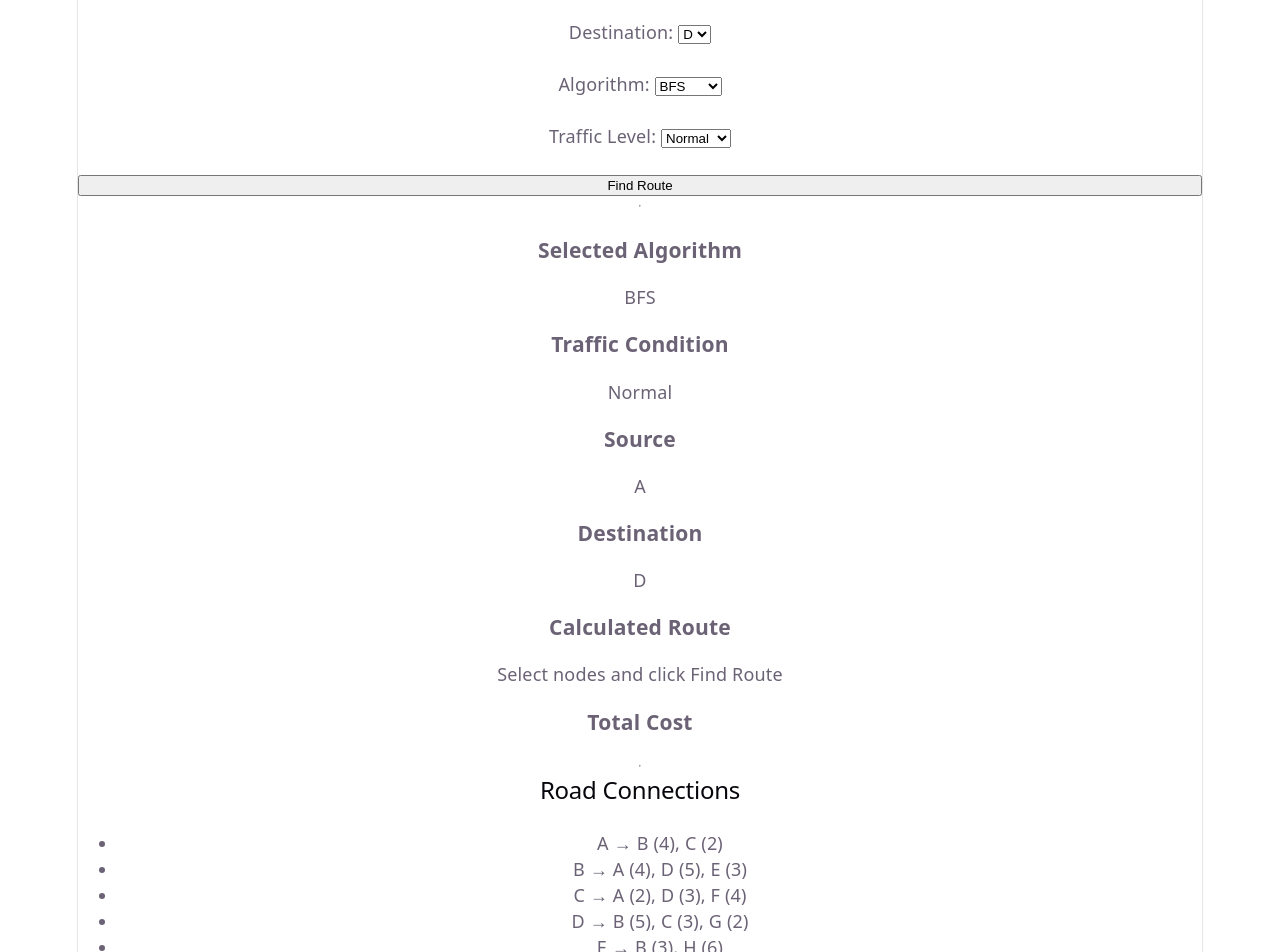
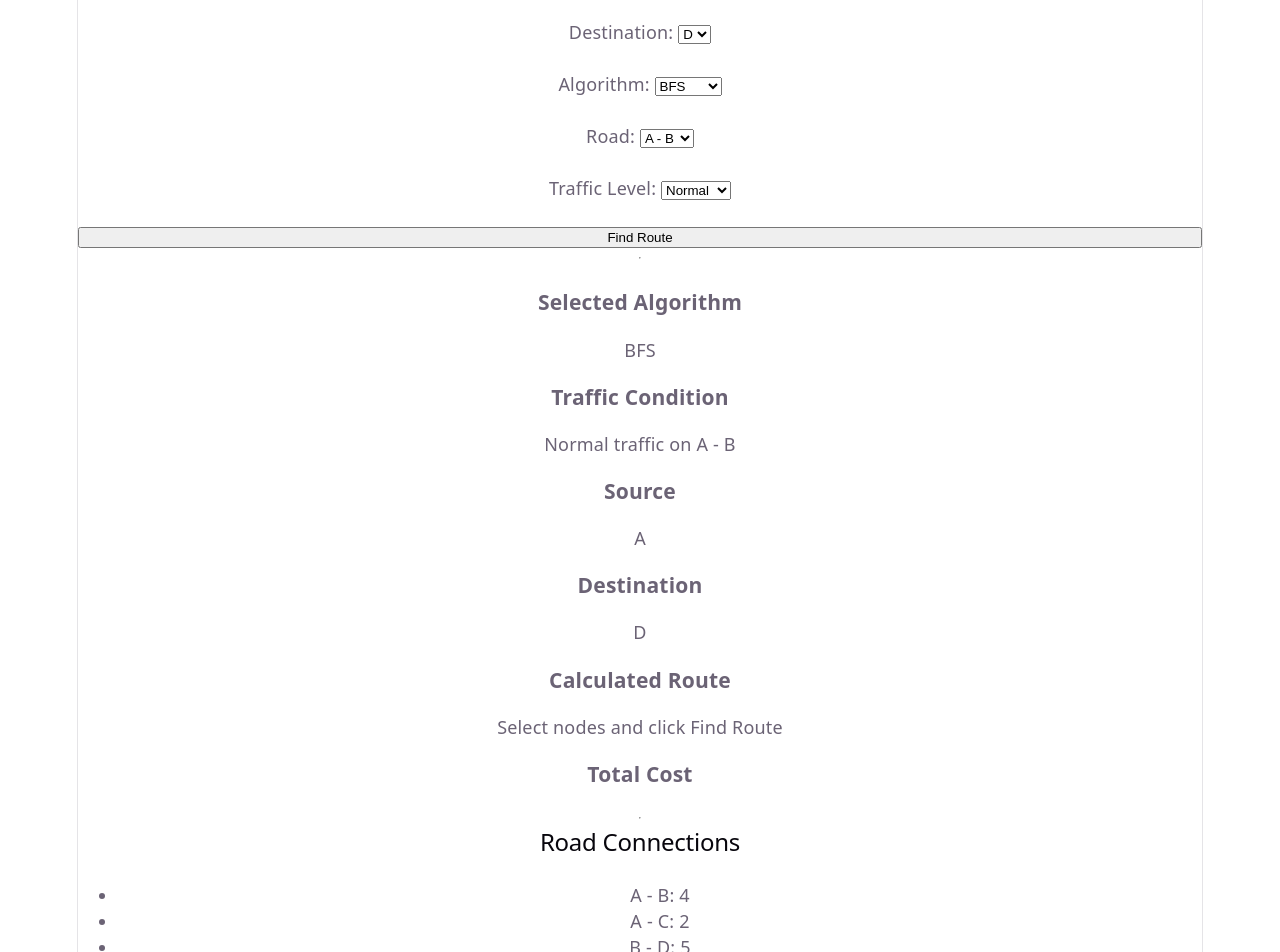
Before and after one commit to Arnavx24/traffic-congestion-route-simulator, a React app in the folder frontend/: page / in a window 1280 px wide. Shown: the part 160-1112 px from the top of the page. Built offline with nearby package versions, Linux system fonts and the light colour scheme; the HTML template or start-up script is replaced by a standard one.

Commit message:
feat: add road-specific congestion simulation

```diff
--- a/frontend/src/App.jsx
+++ b/frontend/src/App.jsx
@@ -4,37 +4,43 @@ import { bfs } from "./algorithms/bfs";
 import { dijkstra } from "./algorithms/dijkstra";
 import { applyTraffic } from "./utils/applyTraffic";
 
+const roads = Object.entries(graph).flatMap(([node, neighbors]) =>
+  neighbors
+    .filter((neighbor) => node < neighbor.node)
+    .map((neighbor) => ({
+      id: `${node}-${neighbor.node}`,
+      start: node,
+      end: neighbor.node
+    }))
+);
+
 function App() {
   const [source, setSource] = useState("A");
   const [destination, setDestination] = useState("D");
   const [route, setRoute] = useState([]);
   const [algorithm, setAlgorithm] = useState("BFS");
+  const [selectedRoadId, setSelectedRoadId] = useState(roads[0].id);
   const [traffic, setTraffic] = useState("Normal");
   const [cost, setCost] = useState(null);
 
+  const selectedRoad = roads.find((road) => road.id === selectedRoadId);
+  const updatedGraph = applyTraffic(
+    graph,
+    selectedRoad.start,
+    selectedRoad.end,
+    traffic
+  );
+
   const findRoute = () => {
-    const updatedGraph = applyTraffic(
-      graph,
-      traffic
-    );
-
     if (algorithm === "BFS") {
-      const result = bfs(
-        updatedGraph,
-        source,
-        destination
-      );
+      const result = bfs(updatedGraph, source, destination);
 
       setRoute(result);
       setCost("Based on hop count");
     }
 
     if (algorithm === "Dijkstra") {
-      const result = dijkstra(
-        updatedGraph,
-        source,
-        destination
-      );
+      const result = dijkstra(updatedGraph, source, destination);
 
       setRoute(result.path);
       setCost(result.cost);
@@ -112,6 +118,26 @@ function App() {
       <br />
 
       <div>
+        <label>Road: </label>
+
+        <select
+          value={selectedRoadId}
+          onChange={(e) => setSelectedRoadId(e.target.value)}
+        >
+          {roads.map((road) => (
+            <option
+              key={road.id}
+              value={road.id}
+            >
+              {road.start} - {road.end}
+            </option>
+          ))}
+        </select>
+      </div>
+
+      <br />
+
+      <div>
         <label>Traffic Level: </label>
 
         <select
@@ -138,7 +164,7 @@ function App() {
       <p>{algorithm}</p>
 
       <h3>Traffic Condition</h3>
-      <p>{traffic}</p>
+      <p>{traffic} traffic on {selectedRoad.start} - {selectedRoad.end}</p>
 
       <h3>Source</h3>
       <p>{source}</p>
@@ -161,19 +187,23 @@ function App() {
       <h2>Road Connections</h2>
 
       <ul>
-        {Object.entries(graph).map(
-          ([node, neighbors]) => (
-            <li key={node}>
-              {node} →{" "}
-              {neighbors
-                .map(
-                  (neighbor) =>
-                    `${neighbor.node} (${neighbor.weight})`
-                )
-                .join(", ")}
+        {roads.map((road) => {
+          const baseWeight = graph[road.start].find(
+            (neighbor) => neighbor.node === road.end
+          ).weight;
+          const effectiveWeight = updatedGraph[road.start].find(
+            (neighbor) => neighbor.node === road.end
+          ).weight;
+
+          return (
+            <li key={road.id}>
+              {road.start} - {road.end}: {effectiveWeight}
+              {effectiveWeight !== baseWeight
+                ? ` (base: ${baseWeight})`
+                : ""}
             </li>
-          )
-        )}
+          );
+        })}
       </ul>
     </>
   );
--- a/frontend/src/utils/applyTraffic.js
+++ b/frontend/src/utils/applyTraffic.js
@@ -1,21 +1,38 @@
-export function applyTraffic(graph, level) {
-  let multiplier = 1;
+const trafficMultipliers = {
+  Normal: 1,
+  Medium: 1.5,
+  Heavy: 2
+};
 
-  if (level === "Medium") {
-    multiplier = 1.5;
+export function applyTraffic(graph, roadStart, roadEnd, level) {
+  const multiplier = trafficMultipliers[level];
+
+  if (multiplier === undefined) {
+    throw new Error(`Unsupported traffic level: ${level}`);
   }
 
-  if (level === "Heavy") {
-    multiplier = 2;
+  if (
+    !graph[roadStart]?.some((neighbor) => neighbor.node === roadEnd) ||
+    !graph[roadEnd]?.some((neighbor) => neighbor.node === roadStart)
+  ) {
+    throw new Error(`Road ${roadStart}-${roadEnd} is not in the graph`);
   }
 
   const updatedGraph = {};
 
   for (const node in graph) {
-    updatedGraph[node] = graph[node].map((neighbor) => ({
-      ...neighbor,
-      weight: Math.round(neighbor.weight * multiplier)
-    }));
+    updatedGraph[node] = graph[node].map((neighbor) => {
+      const selectedRoad =
+        (node === roadStart && neighbor.node === roadEnd) ||
+        (node === roadEnd && neighbor.node === roadStart);
+
+      return {
+        ...neighbor,
+        weight: selectedRoad
+          ? Math.round(neighbor.weight * multiplier)
+          : neighbor.weight
+      };
+    });
   }
 
   return updatedGraph;
```
